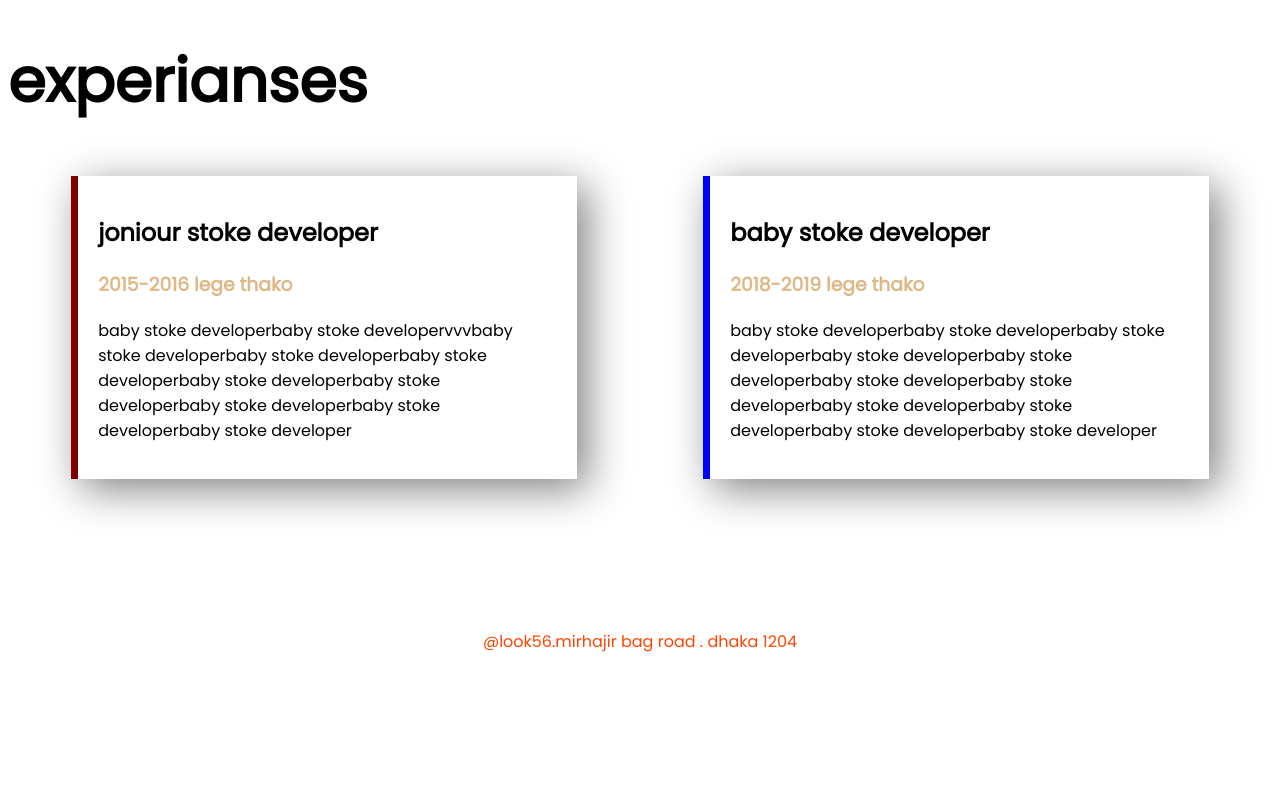
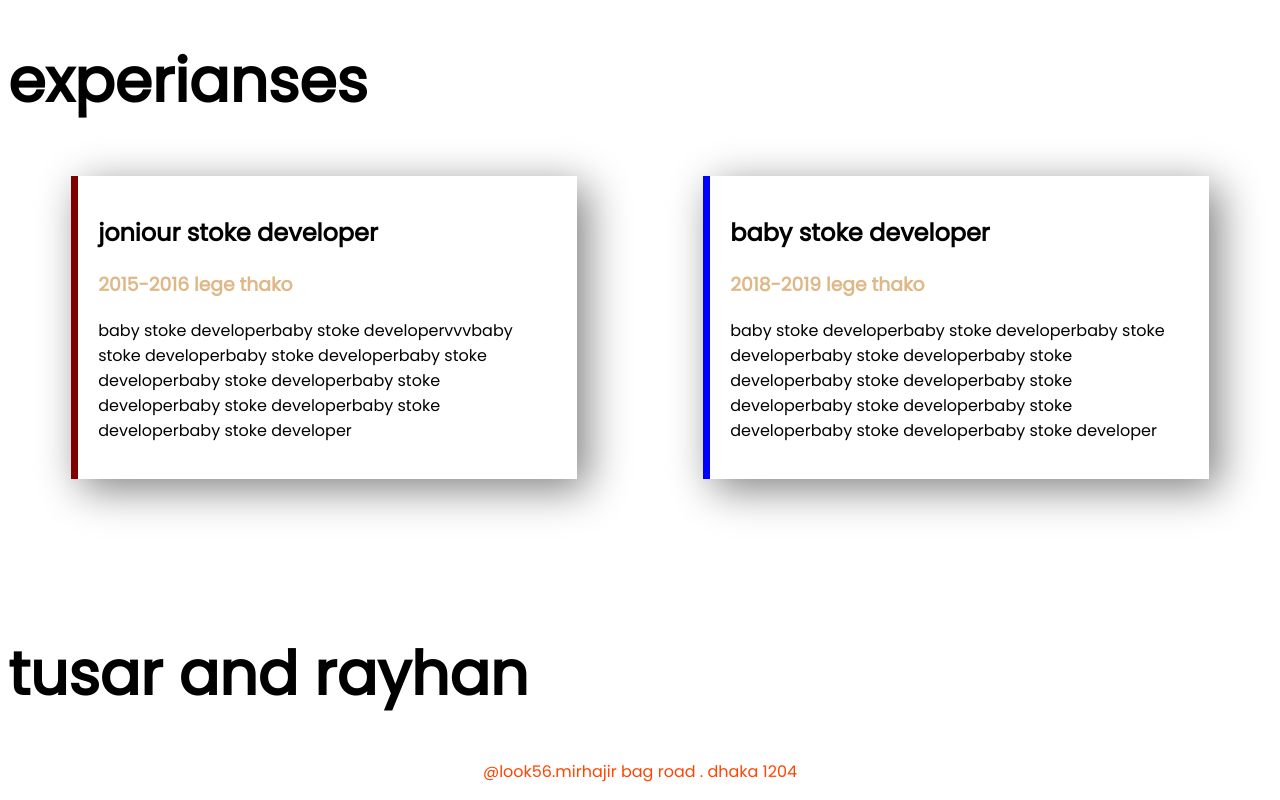
Before and after one commit to Rupok5/my-sixth-repo, a plain HTML site: page starty.html in a window 1280 px wide. Shown: the part 1621-2421 px from the top of the page. Before the commit the page ends 2291 px from the top, so only its background shows below. Drawn offline with Linux system fonts and the light colour scheme.

Commit message:
tape here

```diff
--- a/starty.html
+++ b/starty.html
@@ -47,7 +47,7 @@
         </div>
       </div>
 </section>
-
+  <h1>tusar and rayhan</h1>
 </body>
 <footer>
   <p>@look56.mirhajir bag road . dhaka 1204</p>
```
